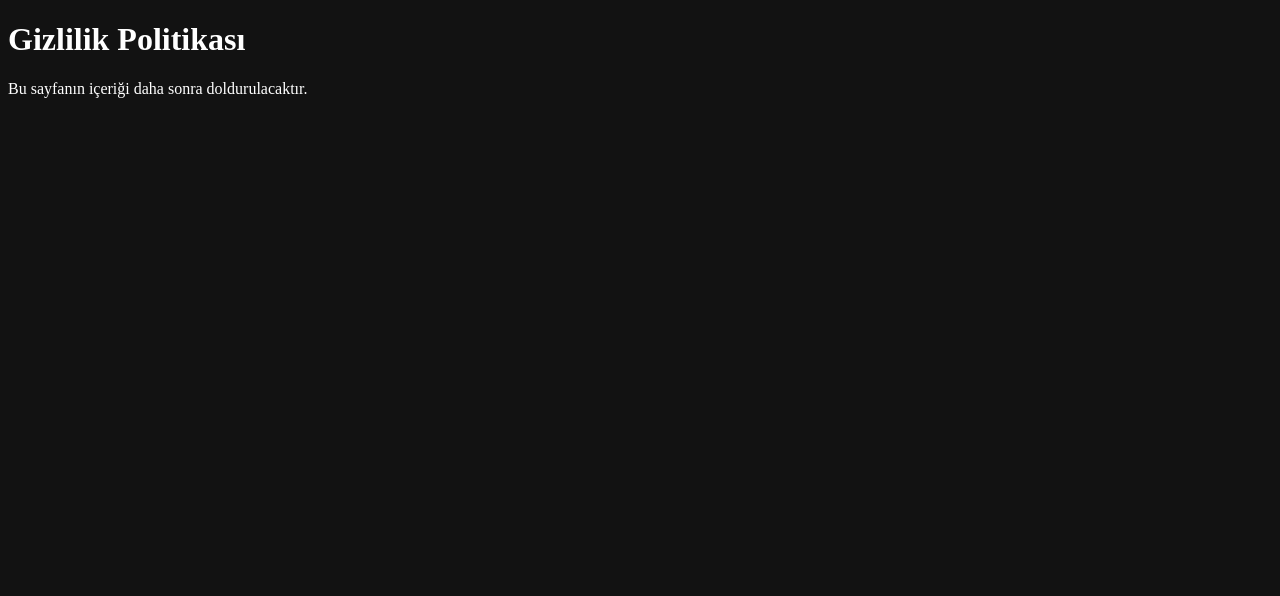
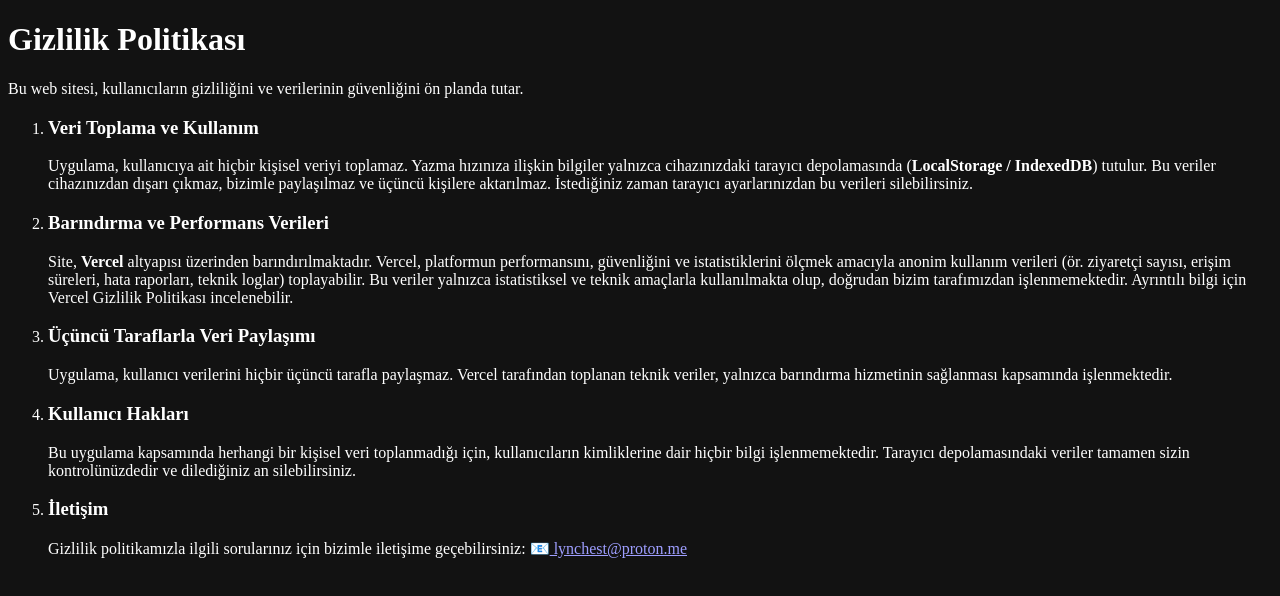
Before and after one commit to lynchest/LynTest, a React (Vite) app: page /privacy in a window 1280 px wide. Shown: the top 596 px of the page. Built offline with nearby package versions, Linux system fonts and the light colour scheme; a web font is replaced by a local one.

Commit message:
feat: Update About, Contact, Privacy, and Terms pages with detailed content and structure

```diff
--- a/src/pages/About.tsx
+++ b/src/pages/About.tsx
@@ -4,9 +4,34 @@ import TextPage from "./TextPage";
 const About = () => {
   return (
     <TextPage title="Hakkımızda">
-      <p>
-        Bu sayfanın içeriği daha sonra doldurulacaktır.
-      </p>
+      <div className="about-container p-6 max-w-4xl mx-auto">
+        <p className="mb-6 text-lg leading-relaxed text-gray-700 dark:text-gray-300">
+          Bu proje, tek bir geliştirici tarafından kişisel öğrenme ve kendini geliştirme amacıyla hayata geçirilmiştir. Amacım, hem yazılım becerilerimi ilerletmek hem de kullanıcıların klavye yazma hızlarını kolayca ölçebilecekleri basit ve işlevsel bir araç sunmaktır.
+        </p>
+
+        <ol className="space-y-8">
+          <li>
+            <h3 className="text-2xl font-bold mb-3 text-gray-900 dark:text-white">Proje Amacı</h3>
+            <p className="text-base leading-relaxed text-gray-700 dark:text-gray-300">
+              Bu web sitesi, kullanıcıların klavye yazma hızlarını ölçmelerine imkân tanıyan basit bir uygulama olarak sunulmaktadır. Hizmet yalnızca kişisel ve eğitim amaçlı kullanım için tasarlanmıştır.
+            </p>
+          </li>
+
+          <li>
+            <h3 className="text-2xl font-bold mb-3 text-gray-900 dark:text-white">Veri Gizliliği ve Güvenliği</h3>
+            <p className="text-base leading-relaxed text-gray-700 dark:text-gray-300">
+              Uygulama tamamen tarayıcı üzerinde çalışır. Veriler yalnızca kullanıcı cihazında tutulur, hiçbir şekilde sunucuya gönderilmez. Bu sayede hızlı, güvenli ve gizliliğe saygılı bir deneyim sağlar.
+            </p>
+          </li>
+
+          <li>
+            <h3 className="text-2xl font-bold mb-3 text-gray-900 dark:text-white">Açık Kaynak Katkısı</h3>
+            <p className="text-base leading-relaxed text-gray-700 dark:text-gray-300">
+              Ayrıca proje, yazılım topluluğuna katkı sağlamak amacıyla açık kaynak olarak <a href="https://github.com/lynchest/LynTest" className="text-blue-600 hover:underline dark:text-blue-400">GitHub</a> üzerinde paylaşılmaktadır. Herkes kodu inceleyebilir, geliştirmelere katkıda bulunabilir veya kendi projeleri için uyarlayabilir.
+            </p>
+          </li>
+        </ol>
+      </div>
     </TextPage>
   );
 };
--- a/src/pages/Contact.tsx
+++ b/src/pages/Contact.tsx
@@ -4,9 +4,12 @@ import TextPage from "./TextPage";
 const Contact = () => {
   return (
     <TextPage title="İletişim">
-      <p>
-        Bu sayfanın içeriği daha sonra doldurulacaktır.
-      </p>
+      <div className="contact-container p-6 max-w-4xl mx-auto">
+        <p className="mb-6 text-lg leading-relaxed text-gray-700 dark:text-gray-300">
+          Sorularınız veya geri bildirimleriniz için bizimle iletişime geçebilirsiniz: 📧
+          <a href="mailto:lynchest@proton.me" className="text-blue-600 hover:underline dark:text-blue-400"> lynchest@proton.me</a>
+        </p>
+      </div>
     </TextPage>
   );
 };
--- a/src/pages/Privacy.tsx
+++ b/src/pages/Privacy.tsx
@@ -4,9 +4,59 @@ import TextPage from "./TextPage";
 const Privacy = () => {
   return (
     <TextPage title="Gizlilik Politikası">
-      <p>
-        Bu sayfanın içeriği daha sonra doldurulacaktır.
-      </p>
+      <div className="privacy-container p-6 max-w-4xl mx-auto">
+        <p className="mb-6 text-lg leading-relaxed text-gray-700 dark:text-gray-300">
+          Bu web sitesi, kullanıcıların gizliliğini ve verilerinin güvenliğini ön planda tutar.
+        </p>
+
+        <ol className="space-y-8">
+          <li>
+            <h3 className="text-2xl font-bold mb-3 text-gray-900 dark:text-white">Veri Toplama ve Kullanım</h3>
+            <p className="text-base leading-relaxed text-gray-700 dark:text-gray-300">
+              Uygulama, kullanıcıya ait hiçbir kişisel veriyi toplamaz.
+              Yazma hızınıza ilişkin bilgiler yalnızca cihazınızdaki tarayıcı depolamasında
+              (<strong>LocalStorage / IndexedDB</strong>) tutulur. Bu veriler cihazınızdan dışarı çıkmaz,
+              bizimle paylaşılmaz ve üçüncü kişilere aktarılmaz.
+              İstediğiniz zaman tarayıcı ayarlarınızdan bu verileri silebilirsiniz.
+            </p>
+          </li>
+
+          <li>
+            <h3 className="text-2xl font-bold mb-3 text-gray-900 dark:text-white">Barındırma ve Performans Verileri</h3>
+            <p className="text-base leading-relaxed text-gray-700 dark:text-gray-300">
+              Site, <strong>Vercel</strong> altyapısı üzerinden barındırılmaktadır.
+              Vercel, platformun performansını, güvenliğini ve istatistiklerini ölçmek amacıyla anonim kullanım verileri
+              (ör. ziyaretçi sayısı, erişim süreleri, hata raporları, teknik loglar) toplayabilir.
+              Bu veriler yalnızca istatistiksel ve teknik amaçlarla kullanılmakta olup, doğrudan bizim tarafımızdan işlenmemektedir.
+              Ayrıntılı bilgi için Vercel Gizlilik Politikası incelenebilir.
+            </p>
+          </li>
+
+          <li>
+            <h3 className="text-2xl font-bold mb-3 text-gray-900 dark:text-white">Üçüncü Taraflarla Veri Paylaşımı</h3>
+            <p className="text-base leading-relaxed text-gray-700 dark:text-gray-300">
+              Uygulama, kullanıcı verilerini hiçbir üçüncü tarafla paylaşmaz.
+              Vercel tarafından toplanan teknik veriler, yalnızca barındırma hizmetinin sağlanması kapsamında işlenmektedir.
+            </p>
+          </li>
+
+          <li>
+            <h3 className="text-2xl font-bold mb-3 text-gray-900 dark:text-white">Kullanıcı Hakları</h3>
+            <p className="text-base leading-relaxed text-gray-700 dark:text-gray-300">
+              Bu uygulama kapsamında herhangi bir kişisel veri toplanmadığı için, kullanıcıların kimliklerine dair hiçbir bilgi işlenmemektedir.
+              Tarayıcı depolamasındaki veriler tamamen sizin kontrolünüzdedir ve dilediğiniz an silebilirsiniz.
+            </p>
+          </li>
+
+          <li>
+            <h3 className="text-2xl font-bold mb-3 text-gray-900 dark:text-white">İletişim</h3>
+            <p className="text-base leading-relaxed text-gray-700 dark:text-gray-300">
+              Gizlilik politikamızla ilgili sorularınız için bizimle iletişime geçebilirsiniz: 📧
+              <a href="mailto:lynchest@proton.me" className="text-blue-600 hover:underline dark:text-blue-400"> lynchest@proton.me</a>
+            </p>
+          </li>
+        </ol>
+      </div>
     </TextPage>
   );
 };
--- a/src/pages/Terms.tsx
+++ b/src/pages/Terms.tsx
@@ -4,9 +4,59 @@ import TextPage from "./TextPage";
 const Terms = () => {
   return (
     <TextPage title="Kullanım Koşulları">
-      <p>
-        Bu sayfanın içeriği daha sonra doldurulacaktır.
-      </p>
+      <div className="terms-container p-6 max-w-4xl mx-auto">
+        <p className="mb-6 text-lg leading-relaxed text-gray-700 dark:text-gray-300">
+          Bu web sitesi, kullanıcıların klavye yazma hızlarını ölçmelerine imkân tanıyan basit bir uygulama olarak sunulmaktadır. Hizmet yalnızca kişisel ve eğitim amaçlı kullanım için tasarlanmıştır.
+        </p>
+
+        <ol className="space-y-8">
+          <li>
+            <h3 className="text-2xl font-bold mb-3 text-gray-900 dark:text-white">Hizmetin Kapsamı</h3>
+            <p className="text-base leading-relaxed text-gray-700 dark:text-gray-300">
+              Bu web sitesi, kullanıcıların klavye yazma hızlarını ölçmelerine imkân tanıyan basit bir uygulama olarak sunulmaktadır. Hizmet yalnızca kişisel ve eğitim amaçlı kullanım için tasarlanmıştır.
+            </p>
+          </li>
+
+          <li>
+            <h3 className="text-2xl font-bold mb-3 text-gray-900 dark:text-white">Kullanım Kuralları</h3>
+            <p className="text-base leading-relaxed text-gray-700 dark:text-gray-300">
+              Kullanıcı, uygulamayı yalnızca yasal amaçlarla ve amacına uygun şekilde kullanmayı kabul eder.
+              Site üzerinde herhangi bir zararlı yazılım, saldırı veya kötüye kullanım teşebbüsünde bulunulması yasaktır.
+            </p>
+          </li>
+
+          <li>
+            <h3 className="text-2xl font-bold mb-3 text-gray-900 dark:text-white">Veri Saklama ve Gizlilik</h3>
+            <p className="text-base leading-relaxed text-gray-700 dark:text-gray-300">
+              Uygulama, kullanıcıya ait verileri yalnızca tarayıcı depolamasında tutar ve tarafımıza iletmez.
+              Site, <strong>Vercel</strong> altyapısı üzerinde barındırılmaktadır. Vercel, kendi gizlilik politikası kapsamında anonim teknik veriler toplayabilir. Ayrıntılar için Vercel Gizlilik Politikası incelenebilir.
+            </p>
+          </li>
+
+          <li>
+            <h3 className="text-2xl font-bold mb-3 text-gray-900 dark:text-white">Sorumluluk Reddi</h3>
+            <p className="text-base leading-relaxed text-gray-700 dark:text-gray-300">
+              Uygulama tarafından sağlanan sonuçların (ör. yazma hızı ölçümleri) doğruluğu veya kesintisiz çalışacağı garanti edilmez.
+              Hizmetin kullanımı sırasında ortaya çıkabilecek doğrudan veya dolaylı herhangi bir kayıp, zarar veya sorundan site sahibi sorumlu tutulamaz.
+            </p>
+          </li>
+
+          <li>
+            <h3 className="text-2xl font-bold mb-3 text-gray-900 dark:text-white">Değişiklik Hakkı</h3>
+            <p className="text-base leading-relaxed text-gray-700 dark:text-gray-300">
+              Site sahibi, bu Kullanım Şartları’nı önceden bildirimde bulunmaksızın değiştirme hakkını saklı tutar. Güncel sürüm her zaman bu sayfada yayınlanır.
+            </p>
+          </li>
+
+          <li>
+            <h3 className="text-2xl font-bold mb-3 text-gray-900 dark:text-white">İletişim</h3>
+            <p className="text-base leading-relaxed text-gray-700 dark:text-gray-300">
+              Bu Kullanım Şartları ile ilgili sorularınız için bizimle iletişime geçebilirsiniz: 📧
+              <a href="mailto:lynchest@proton.me" className="text-blue-600 hover:underline dark:text-blue-400"> lynchest@proton.me</a>
+            </p>
+          </li>
+        </ol>
+      </div>
     </TextPage>
   );
 };
--- a/src/pages/TextPage.tsx
+++ b/src/pages/TextPage.tsx
@@ -8,7 +8,7 @@ interface TextPageProps {
 const TextPage: React.FC<TextPageProps> = ({ title, children }) => {
   return (
     <div className="container mx-auto px-4 py-8">
-      <h1 className="text-4xl font-bold mb-4">{title}</h1>
+      <h1 className="text-4xl font-bold mb-4 text-center">{title}</h1>
       <div className="prose dark:prose-invert max-w-none">{children}</div>
     </div>
   );
```
